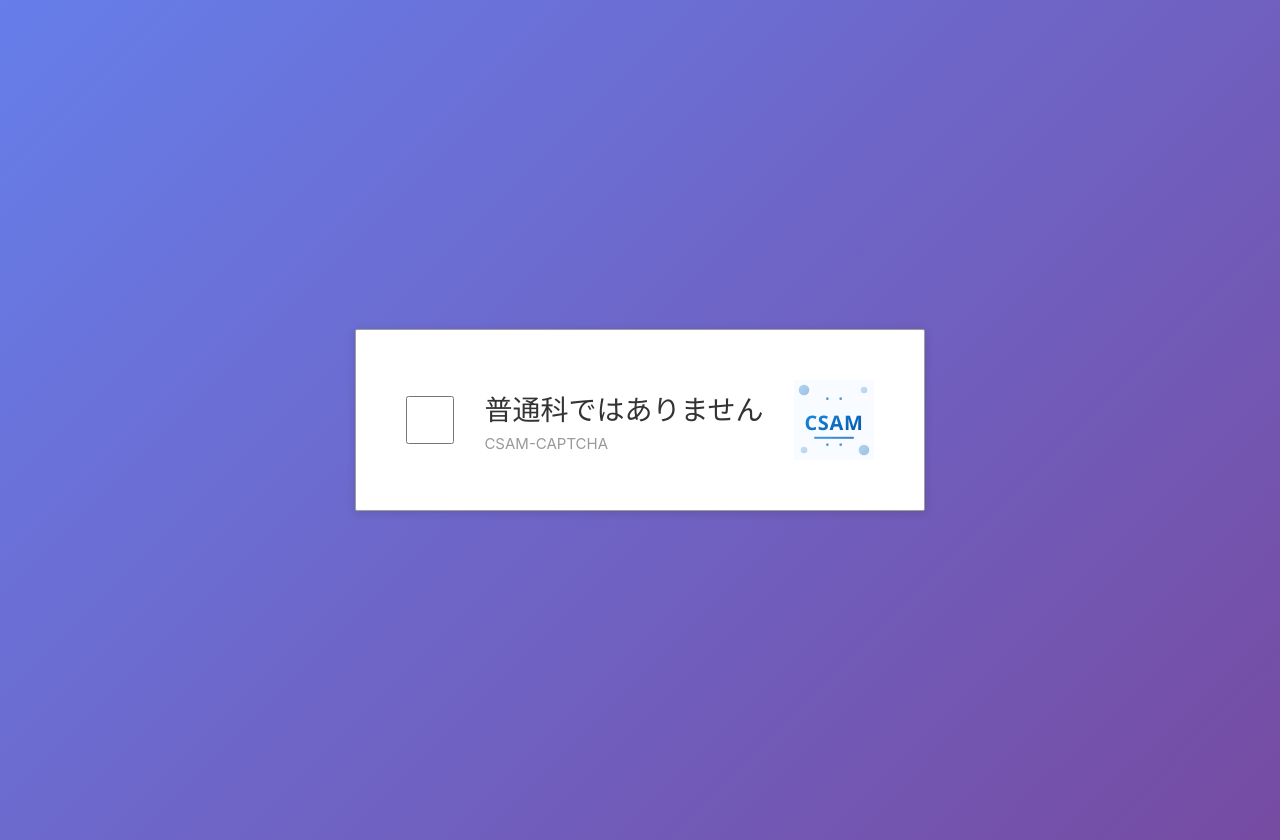
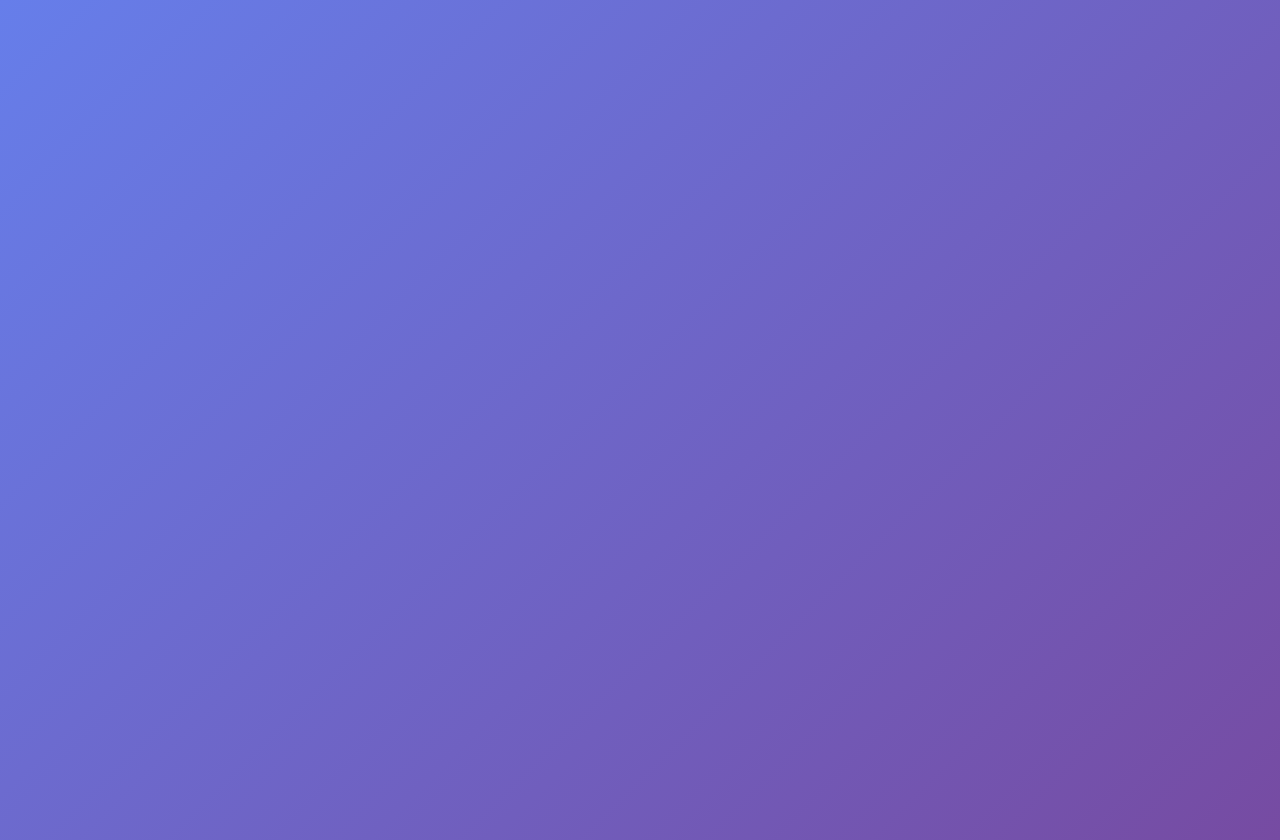
Before and after one commit to umipro-web-dev/CSAM-CAPTCHA, a Vue app: page / in a window 1280 px wide. Built offline with nearby package versions, Linux system fonts and the light colour scheme.

Commit message:
Remove CaptchaWidget from App.vue
Removed CaptchaWidget component from App.vue.

```diff
--- a/src/App.vue
+++ b/src/App.vue
@@ -1,12 +1,7 @@
 <template>
   <div class="app-container">
-    <CaptchaWidget />
   </div>
 </template>
-
-<script setup>
-import CaptchaWidget from './components/CaptchaWidget.vue'
-</script>
 
 <style scoped>
 .app-container {
```
